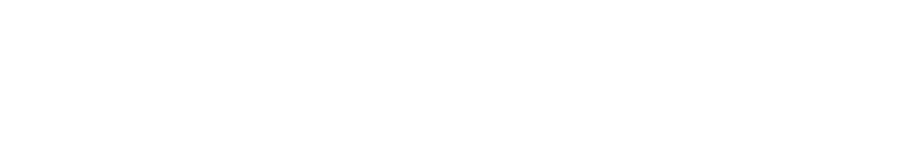
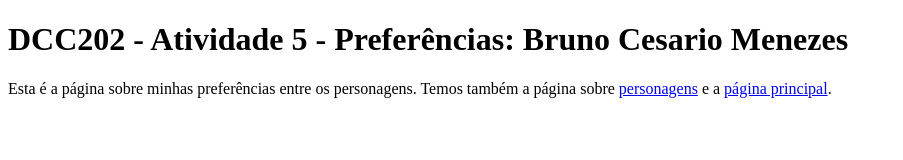
Before and after one commit to ufjf-dcc202/ufjf-dcc202-2023-3-b-atv5-BrunoCesarioMenezes, a website: page preferencias.html in a window 1280 px wide. Shown: the whole page, without its empty margins (0-903 px from the left). Drawn offline with Linux system fonts and the light colour scheme.

Commit message:
add main, titulo e paragrafo com links

```diff
--- a/preferencias.html
+++ b/preferencias.html
@@ -6,6 +6,9 @@
     <title>DCC202 - Atividade 5 - Preferências: Bruno Cesario Menezes</title>
 </head>
 <body>
-
+    <main>
+        <h1>DCC202 - Atividade 5 - Preferências: Bruno Cesario Menezes</h1>
+        <p>Esta é a página sobre minhas preferências entre os personagens. Temos também a página sobre <a href="personagens.html">personagens</a> e a <a href="index.html">página principal</a>.</p>
+    </main>
 </body>
 </html>
```
